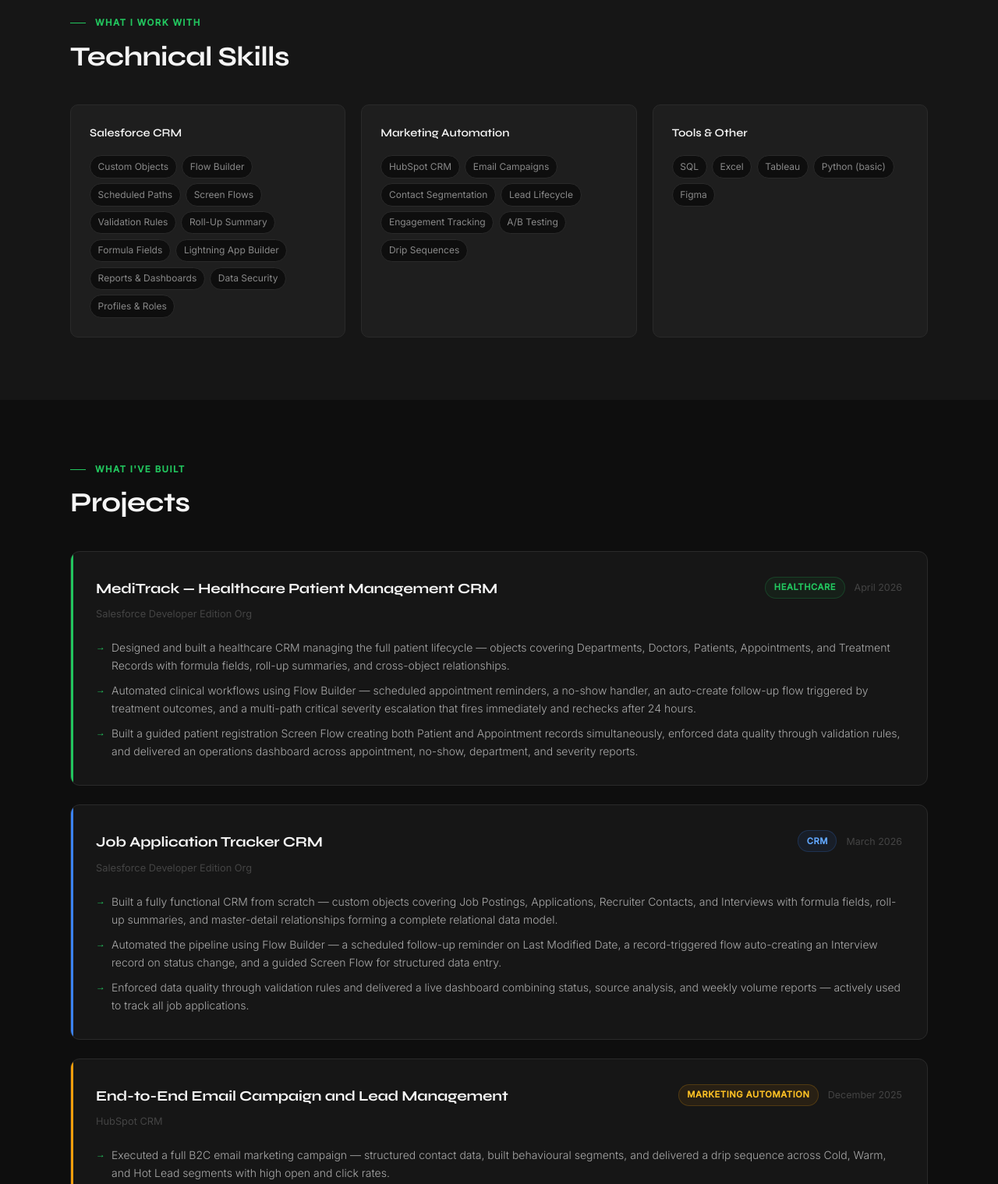
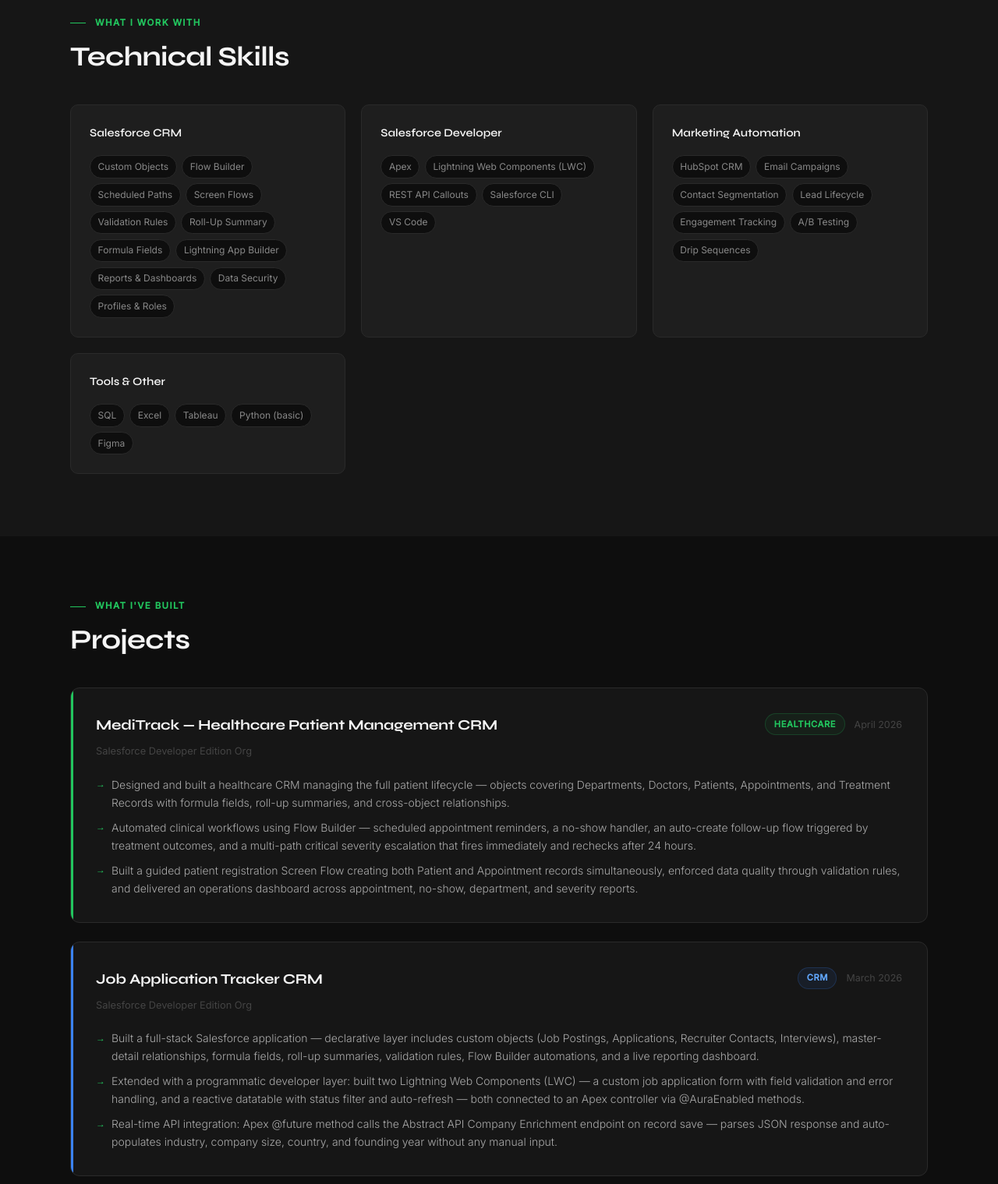
Before and after one commit to gowtham201/gowtham201.github.io, a plain HTML site: page index.html in a window 1280 px wide. Shown: the part 860-2379 px from the top of the page at 78% size. Drawn offline with Linux system fonts and the light colour scheme.

Commit message:
index.html

```diff
--- a/index.html
+++ b/index.html
@@ -131,6 +131,10 @@
         <div class="skill-tags"><span class="skill-tag">Custom Objects</span><span class="skill-tag">Flow Builder</span><span class="skill-tag">Scheduled Paths</span><span class="skill-tag">Screen Flows</span><span class="skill-tag">Validation Rules</span><span class="skill-tag">Roll-Up Summary</span><span class="skill-tag">Formula Fields</span><span class="skill-tag">Lightning App Builder</span><span class="skill-tag">Reports & Dashboards</span><span class="skill-tag">Data Security</span><span class="skill-tag">Profiles & Roles</span></div>
       </div>
       <div class="skill-card fi">
+        <div class="skill-card-title">Salesforce Developer</div>
+        <div class="skill-tags"><span class="skill-tag">Apex</span><span class="skill-tag">Lightning Web Components (LWC)</span><span class="skill-tag">REST API Callouts</span><span class="skill-tag">Salesforce CLI</span><span class="skill-tag">VS Code</span></div>
+      </div>
+      <div class="skill-card fi">
         <div class="skill-card-title">Marketing Automation</div>
         <div class="skill-tags"><span class="skill-tag">HubSpot CRM</span><span class="skill-tag">Email Campaigns</span><span class="skill-tag">Contact Segmentation</span><span class="skill-tag">Lead Lifecycle</span><span class="skill-tag">Engagement Tracking</span><span class="skill-tag">A/B Testing</span><span class="skill-tag">Drip Sequences</span></div>
       </div>
@@ -162,9 +166,9 @@
         <div class="proj-top"><div class="proj-title">Job Application Tracker CRM</div><div class="proj-right"><span class="proj-badge badge-blue">CRM</span><span class="proj-date">March 2026</span></div></div>
         <div class="proj-platform">Salesforce Developer Edition Org</div>
         <ul class="proj-bullets">
-          <li>Built a fully functional CRM from scratch — custom objects covering Job Postings, Applications, Recruiter Contacts, and Interviews with formula fields, roll-up summaries, and master-detail relationships forming a complete relational data model.</li>
-          <li>Automated the pipeline using Flow Builder — a scheduled follow-up reminder on Last Modified Date, a record-triggered flow auto-creating an Interview record on status change, and a guided Screen Flow for structured data entry.</li>
-          <li>Enforced data quality through validation rules and delivered a live dashboard combining status, source analysis, and weekly volume reports — actively used to track all job applications.</li>
+          <li>Built a full-stack Salesforce application — declarative layer includes custom objects (Job Postings, Applications, Recruiter Contacts, Interviews), master-detail relationships, formula fields, roll-up summaries, validation rules, Flow Builder automations, and a live reporting dashboard.</li>
+          <li>Extended with a programmatic developer layer: built two Lightning Web Components (LWC) — a custom job application form with field validation and error handling, and a reactive datatable with status filter and auto-refresh — both connected to an Apex controller via @AuraEnabled methods.</li>
+          <li>Real-time API integration: Apex @future method calls the Abstract API Company Enrichment endpoint on record save — parses JSON response and auto-populates industry, company size, country, and founding year without any manual input.</li>
         </ul>
       </div>
 
```
